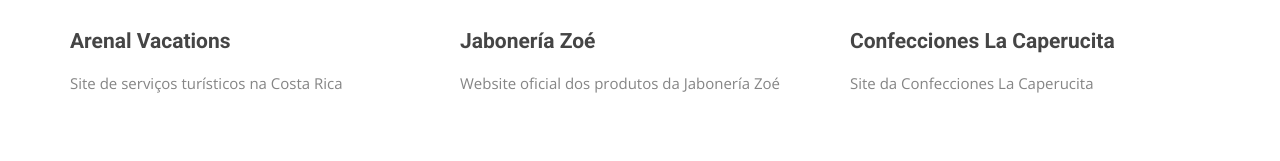
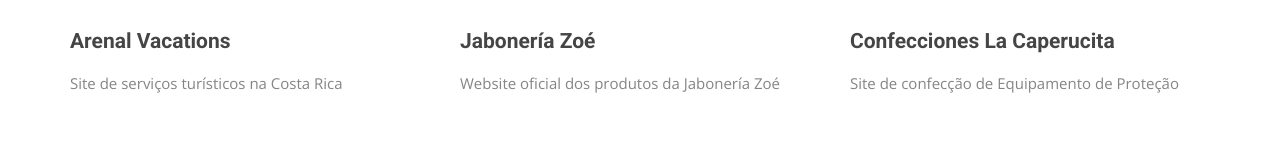
Before and after one commit to crjeffrey007/metatronstudio, a plain HTML site: page pt.html in a window 1280 px wide. Shown: the part 4812-4973 px from the top of the page. Drawn offline with nearby package versions, Linux system fonts and the light colour scheme.

Commit message:
Update pt.html

```diff
--- a/pt.html
+++ b/pt.html
@@ -535,7 +535,7 @@
           </div>
           <div class="blog-item-inner">
             <h3 class="blog-title"><a href="https://caperucitacr.pages.dev/" target="_blank" rel="noopener">Confecciones La Caperucita</a></h3>
-            <p>Site da Confecciones La Caperucita</p>
+            <p>Site de confecção de Equipamento de Proteção</p>
           </div>
         </div>
       </div>
```
